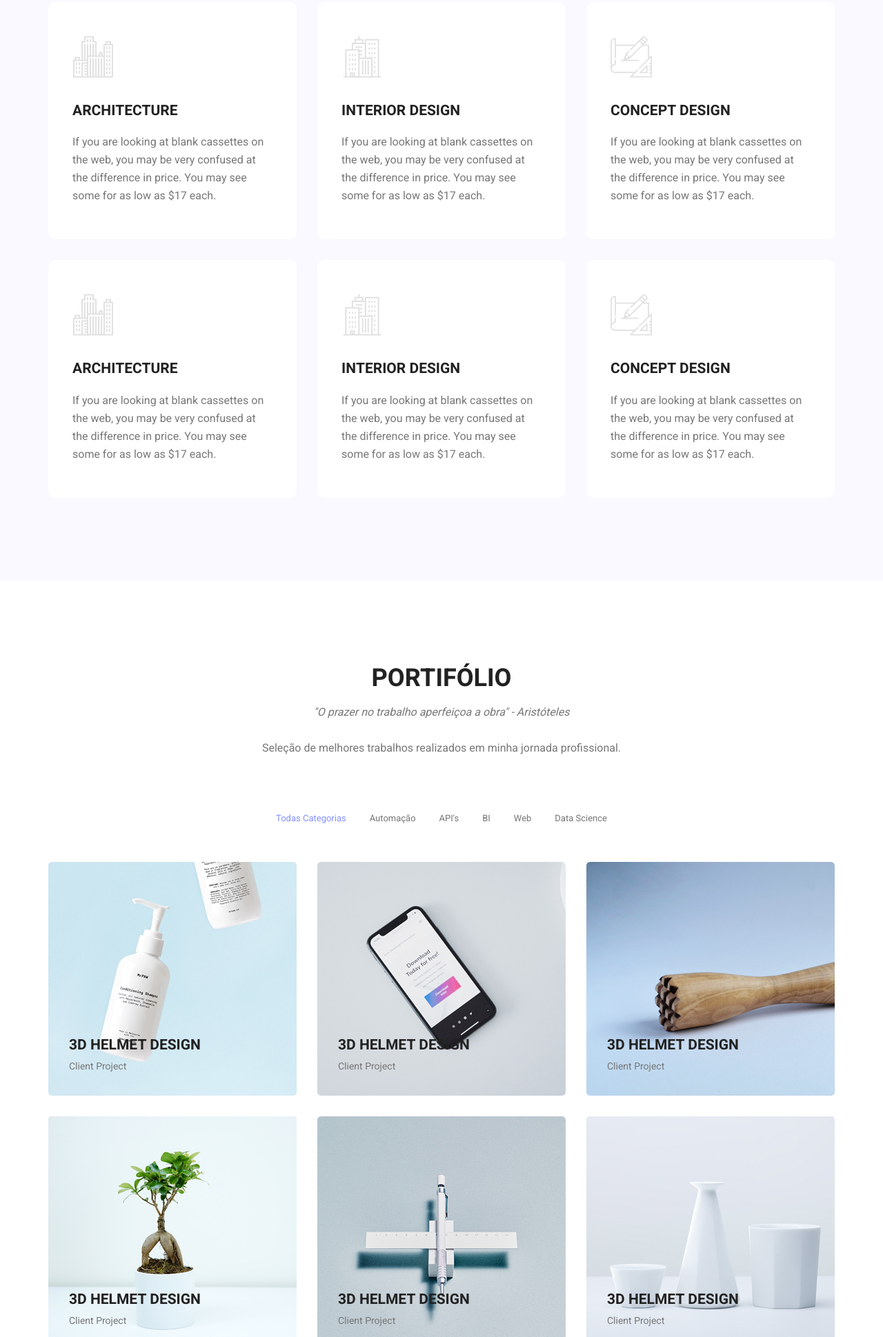
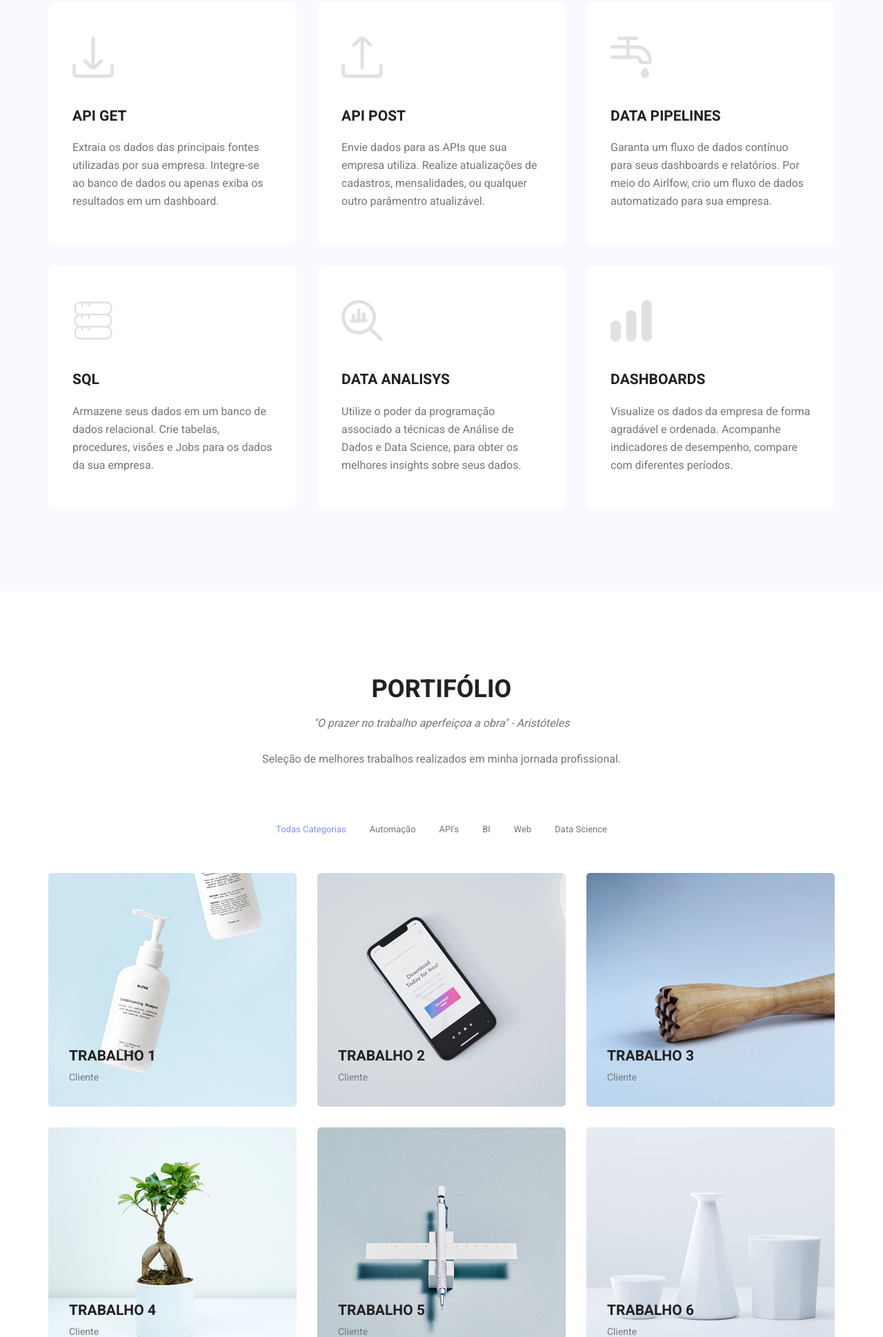
Before and after one commit to daniloandrade47/Portfolio, a plain HTML site: page index.html in a window 1280 px wide. Shown: the part 2054-3993 px from the top of the page at 69% size. Drawn offline with nearby package versions, Linux system fonts and the light colour scheme; some packages are replaced by stand-ins of ours.

Commit message:
Atualizações da seção serviços

```diff
--- a/index.html
+++ b/index.html
@@ -18,8 +18,13 @@
         <!-- main css -->
         <link rel="stylesheet" href="css/style.css">
         <link rel="stylesheet" href="css/responsive.css">
+		<!-- flaticons Danilo-->
+		<link rel='stylesheet' href='https://cdn-uicons.flaticon.com/2.2.0/uicons-solid-rounded/css/uicons-solid-rounded.css'>
+		<link rel='stylesheet' href='https://cdn-uicons.flaticon.com/2.2.0/uicons-regular-rounded/css/uicons-regular-rounded.css'>
+		<link rel='stylesheet' href='https://cdn-uicons.flaticon.com/2.2.0/uicons-thin-rounded/css/uicons-thin-rounded.css'>
     </head>
     <body>
+
 
         <!--================Header Menu Area =================-->
         <header class="header_area">
@@ -84,7 +89,7 @@
 								<h2>Danilo Andrade</h2>
 								<subtitle> BI | Data Analyst | Dev. Sql | Dev. Python | Future Data Scientist  </subtitle>
 								<p>A Andradelabs é minha vitrine e laboratório. Saiba quem sou, veja minhas experiências, meu Portifólio e confira a seção de artigos com informações técnicas sobre análise de dados, engenharia de dados, data science e IA.</p>
-								<a class="banner_btn" href="#">Baixar Currículo</a>
+								<a class="banner_btn" href="#" title="Aguarde - Em breve">Baixar Currículo</a>
 							</div>
 
 							<div class="col-lg-3">
@@ -126,21 +131,21 @@
         						<div class="col-md-4">
         							<div class="wel_item">
         								<i class="lnr lnr-database"></i>
-        								<h4>$2.5M</h4>
+        								<h4>$0,00</h4>
         								<p>Total Donation</p>
         							</div>
         						</div>
         						<div class="col-md-4">
         							<div class="wel_item">
         								<i class="lnr lnr-book"></i>
-        								<h4>1465</h4>
+        								<h4>xxx</h4>
         								<p>Projetos Profissionais</p>
         							</div>
         						</div>
         						<div class="col-md-4">
         							<div class="wel_item">
         								<i class="lnr lnr-users"></i>
-        								<h4>3965</h4>
+        								<h4>xxx</h4>
         								<p>Projetos Voluntários</p>
         							</div>
         						</div>
@@ -189,56 +194,62 @@
         </section>
         <!--================End Welcome Area =================-->
 
+
         <!--================Feature Area =================-->
         <section class="feature_area p_120" id="servicos">
         	<div class="container">
         		<div class="main_title">
         			<h2>Tipos de Serviços Prestados</h2>
         			<p>Esses são os principais tipos de projetos que atuei. É possível que sua empresa precise, ou
-						já precisou de alguns deles. Saiba que, <strong>posso te ajudar com isso</strong>! <a href="contact.html">Entre em contato</a>, será um prazer ajudar.
+						já precisou de alguns deles. Saiba que, <strong>posso te ajudar com isso</strong>! <a href="https://wa.me/5516993011008" target="_blank">Entre em contato</a>, será um prazer ajudar.
 					</p>
         		</div>
         		<div class="feature_inner row">
         			<div class="col-lg-4 col-md-6">
         				<div class="feature_item">
-        					<i class="flaticon-city"></i>
-        					<h4>Architecture</h4>
-        					<p>If you are looking at blank cassettes on the web, you may be very confused at the difference in price. You may see some for as low as $17 each.</p>
+        					<i class="fi fi-sr-download"></i><!--<i class="flaticon-city">--></i>
+        					<h4>API GET</h4>
+        					<p>Extraia os dados das principais fontes utilizadas por sua empresa. Integre-se ao banco de dados ou apenas exiba os resultados em um dashboard.</p>
         				</div>
         			</div>
         			<div class="col-lg-4 col-md-6">
         				<div class="feature_item">
-        					<i class="flaticon-skyline"></i>
-        					<h4>Interior Design</h4>
-        					<p>If you are looking at blank cassettes on the web, you may be very confused at the difference in price. You may see some for as low as $17 each.</p>
+        					<!--<i class="flaticon-skyline"></i>-->
+							<i class="fi fi-sr-upload"></i>
+        					<h4>API POST</h4>
+        					<p>Envie dados para as APIs que sua empresa utiliza. Realize atualizações de cadastros, mensalidades, ou qualquer outro parâmentro atualizável.</p>
         				</div>
         			</div>
         			<div class="col-lg-4 col-md-6">
         				<div class="feature_item">
-        					<i class="flaticon-sketch"></i>
-        					<h4>Concept Design</h4>
-        					<p>If you are looking at blank cassettes on the web, you may be very confused at the difference in price. You may see some for as low as $17 each.</p>
+        					<!---<i class="flaticon-sketch"></i>-->
+							<i class="fi fi-rr-faucet"></i>
+        					<h4>DATA PIPELINES</h4>
+        					<p>Garanta um fluxo de dados contínuo para seus dashboards e relatórios. Por meio do Airlfow, crio um fluxo de dados automatizado para sua empresa.</p>
         				</div>
         			</div>
         			<div class="col-lg-4 col-md-6">
         				<div class="feature_item">
-        					<i class="flaticon-city"></i>
-        					<h4>Architecture</h4>
-        					<p>If you are looking at blank cassettes on the web, you may be very confused at the difference in price. You may see some for as low as $17 each.</p>
+        					<!--<i class="flaticon-skyline"></i>-->
+							<i class="fi fi-tr-database"></i>
+        					<h4>SQL</h4>
+        					<p>Armazene seus dados em um banco de dados relacional. Crie tabelas, procedures, visões e Jobs para os dados da sua empresa.</p>
         				</div>
         			</div>
         			<div class="col-lg-4 col-md-6">
         				<div class="feature_item">
-        					<i class="flaticon-skyline"></i>
-        					<h4>Interior Design</h4>
-        					<p>If you are looking at blank cassettes on the web, you may be very confused at the difference in price. You may see some for as low as $17 each.</p>
+        					<!--<i class="flaticon-sketch"></i>-->
+							<i class="fi fi-rr-analyse-alt"></i>
+        					<h4>DATA ANALISYS</h4>
+        					<p>Utilize o poder da programação associado a técnicas de Análise de Dados e Data Science, para obter os melhores insights sobre seus dados.</p>
         				</div>
         			</div>
-        			<div class="col-lg-4 col-md-6">
+					<div class="col-lg-4 col-md-6">
         				<div class="feature_item">
-        					<i class="flaticon-sketch"></i>
-        					<h4>Concept Design</h4>
-        					<p>If you are looking at blank cassettes on the web, you may be very confused at the difference in price. You may see some for as low as $17 each.</p>
+        					<!--<i class="flaticon-city"></i>-->
+							<i class="fi fi-rr-signal-alt-2"></i>
+        					<h4>DASHBOARDS</h4>
+        					<p>Visualize os dados da empresa de forma agradável e ordenada. Acompanhe indicadores de desempenho, compare com diferentes períodos.</p>
         				</div>
         			</div>
         		</div>
@@ -270,8 +281,8 @@
 						<div class="projects_item">
 							<img class="img-fluid" src="img/projects/projects-1.jpg" alt="">
 							<div class="projects_text">
-								<a href="portfolio-details.html"><h4>3D Helmet Design</h4></a>
-								<p>Client Project</p>
+								<a href="portfolio-details.html"><h4>TRABALHO 1</h4></a>
+								<p>Cliente</p>
 							</div>
 						</div>
 					</div>
@@ -279,8 +290,8 @@
 						<div class="projects_item">
 							<img class="img-fluid" src="img/projects/projects-2.jpg" alt="">
 							<div class="projects_text">
-								<a href="portfolio-details.html"><h4>3D Helmet Design</h4></a>
-								<p>Client Project</p>
+								<a href="portfolio-details.html"><h4>TRABALHO 2</h4></a>
+								<p>Cliente</p>
 							</div>
 						</div>
 					</div>
@@ -288,8 +299,8 @@
 						<div class="projects_item">
 							<img class="img-fluid" src="img/projects/projects-3.jpg" alt="">
 							<div class="projects_text">
-								<a href="portfolio-details.html"><h4>3D Helmet Design</h4></a>
-								<p>Client Project</p>
+								<a href="portfolio-details.html"><h4>TRABALHO 3</h4></a>
+								<p>Cliente</p>
 							</div>
 						</div>
 					</div>
@@ -297,8 +308,8 @@
 						<div class="projects_item">
 							<img class="img-fluid" src="img/projects/projects-4.jpg" alt="">
 							<div class="projects_text">
-								<a href="portfolio-details.html"><h4>3D Helmet Design</h4></a>
-								<p>Client Project</p>
+								<a href="portfolio-details.html"><h4>TRABALHO 4</h4></a>
+								<p>Cliente</p>
 							</div>
 						</div>
 					</div>
@@ -306,8 +317,8 @@
 						<div class="projects_item">
 							<img class="img-fluid" src="img/projects/projects-5.jpg" alt="">
 							<div class="projects_text">
-								<a href="portfolio-details.html"><h4>3D Helmet Design</h4></a>
-								<p>Client Project</p>
+								<a href="portfolio-details.html"><h4>TRABALHO 5</h4></a>
+								<p>Cliente</p>
 							</div>
 						</div>
 					</div>
@@ -315,8 +326,8 @@
 						<div class="projects_item">
 							<img class="img-fluid" src="img/projects/projects-6.jpg" alt="">
 							<div class="projects_text">
-								<a href="portfolio-details.html"><h4>3D Helmet Design</h4></a>
-								<p>Client Project</p>
+								<a href="portfolio-details.html"><h4>TRABALHO 6</h4></a>
+								<p>Cliente</p>
 							</div>
 						</div>
 					</div>
```
Also changed, not shown: teste.html (deleted, +0 -14 lines).
